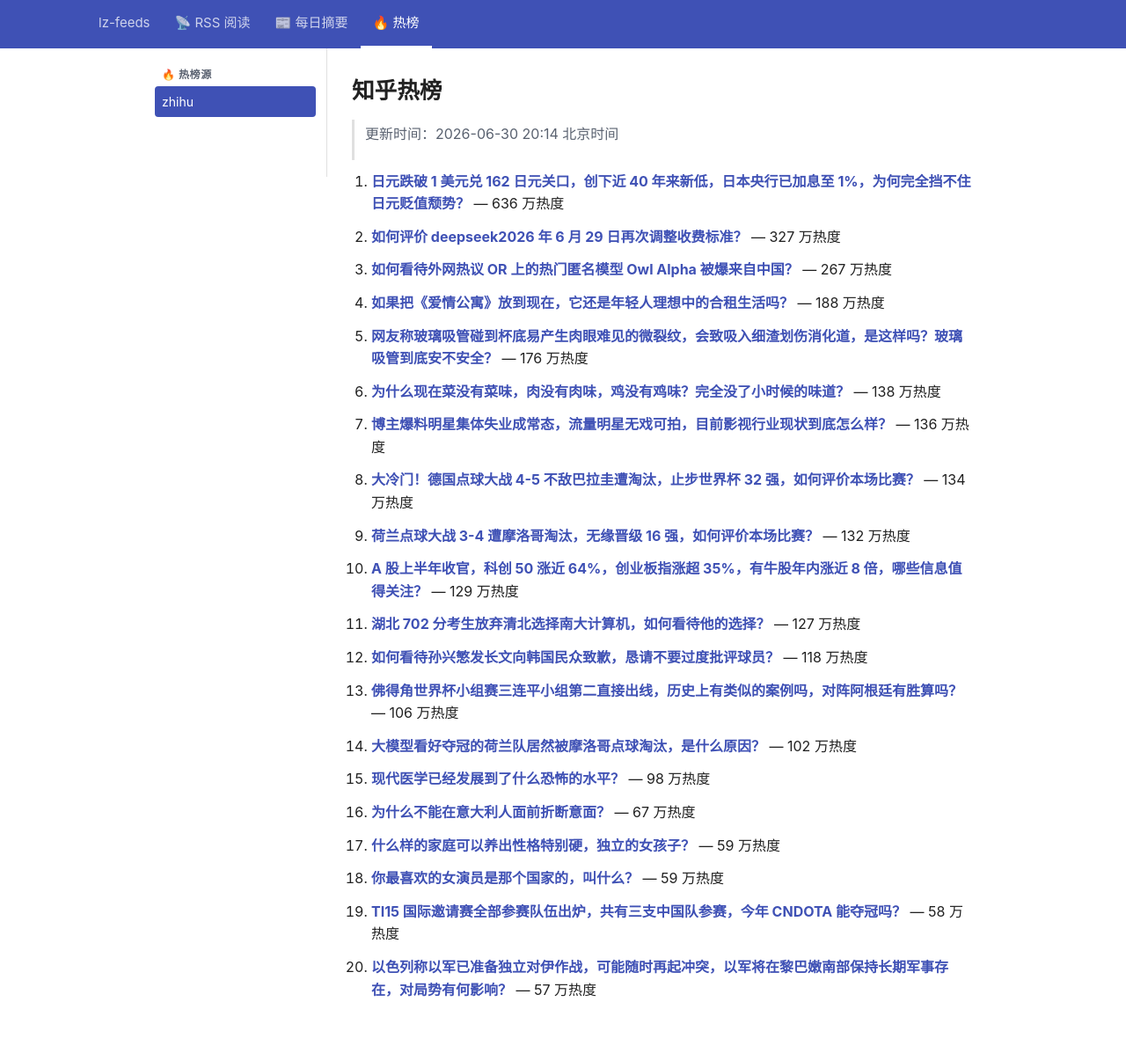
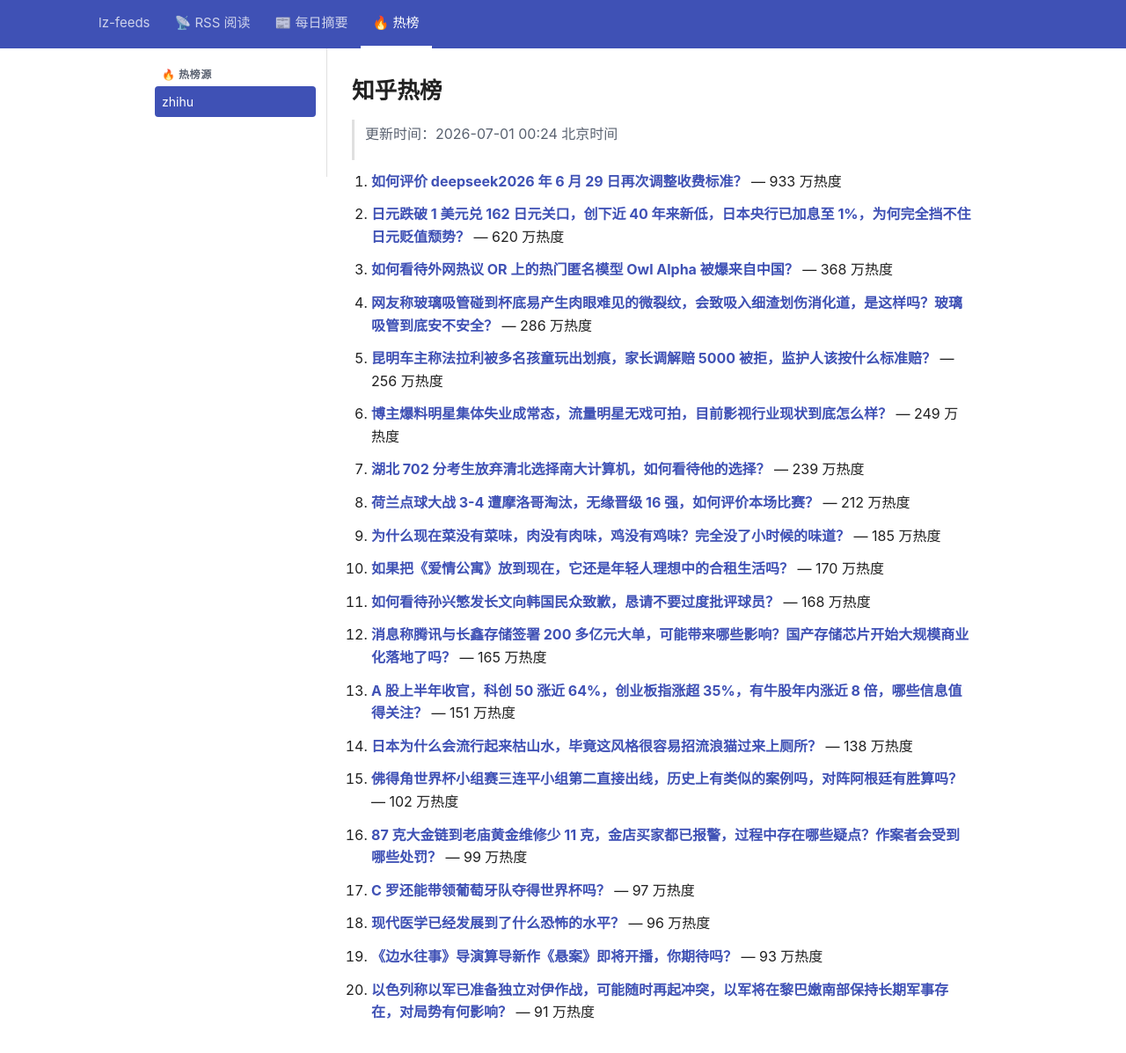
Before and after one commit to lizhang0101/lz-feeds, a Jekyll site: the page built from _hotlist/zhihu.md, in a window 1280 px wide and 1228 px high. Shown: the top 1197 px of the window at 88% size. Built offline with Jekyll 4.4.1, drawn with Linux system fonts in a browser that asks for light colours.

Commit message:
hotlist: 2026-06-30T16:24Z

```diff
--- a/_hotlist/zhihu.md
+++ b/_hotlist/zhihu.md
@@ -1,48 +1,48 @@
 ---
-updated: 2026-06-30 20:14 北京时间
+updated: 2026-07-01 00:24 北京时间
 count: 20
 ---
 
 # 知乎热榜
 
-> 更新时间：2026-06-30 20:14 北京时间
+> 更新时间：2026-07-01 00:24 北京时间
 
-1. **[日元跌破 1 美元兑 162 日元关口，创下近 40 年来新低，日本央行已加息至 1%，为何完全挡不住日元贬值颓势？](https://www.zhihu.com/question/2055222122289558459)** — 636 万热度
+1. **[如何评价 deepseek2026 年 6 月 29 日再次调整收费标准？](https://www.zhihu.com/question/2055040930516824522)** — 933 万热度
 
-2. **[如何评价 deepseek2026 年 6 月 29 日再次调整收费标准？](https://www.zhihu.com/question/2055040930516824522)** — 327 万热度
+2. **[日元跌破 1 美元兑 162 日元关口，创下近 40 年来新低，日本央行已加息至 1%，为何完全挡不住日元贬值颓势？](https://www.zhihu.com/question/2055222122289558459)** — 620 万热度
 
-3. **[如何看待外网热议 OR 上的热门匿名模型 Owl Alpha 被爆来自中国？](https://www.zhihu.com/question/2055052533110937112)** — 267 万热度
+3. **[如何看待外网热议 OR 上的热门匿名模型 Owl Alpha 被爆来自中国？](https://www.zhihu.com/question/2055052533110937112)** — 368 万热度
 
-4. **[如果把《爱情公寓》放到现在，它还是年轻人理想中的合租生活吗？](https://www.zhihu.com/question/2048064764694245412)** — 188 万热度
+4. **[网友称玻璃吸管碰到杯底易产生肉眼难见的微裂纹，会致吸入细渣划伤消化道，是这样吗？玻璃吸管到底安不安全？](https://www.zhihu.com/question/2054901718014488895)** — 286 万热度
 
-5. **[网友称玻璃吸管碰到杯底易产生肉眼难见的微裂纹，会致吸入细渣划伤消化道，是这样吗？玻璃吸管到底安不安全？](https://www.zhihu.com/question/2054901718014488895)** — 176 万热度
+5. **[昆明车主称法拉利被多名孩童玩出划痕，家长调解赔 5000 被拒，监护人该按什么标准赔？](https://www.zhihu.com/question/2054940687393625681)** — 256 万热度
 
-6. **[为什么现在菜没有菜味，肉没有肉味，鸡没有鸡味？完全没了小时候的味道？](https://www.zhihu.com/question/2051995159957607218)** — 138 万热度
+6. **[博主爆料明星集体失业成常态，流量明星无戏可拍，目前影视行业现状到底怎么样？](https://www.zhihu.com/question/2055214660853266021)** — 249 万热度
 
-7. **[博主爆料明星集体失业成常态，流量明星无戏可拍，目前影视行业现状到底怎么样？](https://www.zhihu.com/question/2055214660853266021)** — 136 万热度
+7. **[湖北 702 分考生放弃清北选择南大计算机，如何看待他的选择？](https://www.zhihu.com/question/2055324594878113683)** — 239 万热度
 
-8. **[大冷门！德国点球大战 4-5 不敌巴拉圭遭淘汰，止步世界杯 32 强，如何评价本场比赛？](https://www.zhihu.com/question/2054885142036833997)** — 134 万热度
+8. **[荷兰点球大战 3-4 遭摩洛哥淘汰，无缘晋级 16 强，如何评价本场比赛？](https://www.zhihu.com/question/2054883065927939373)** — 212 万热度
 
-9. **[荷兰点球大战 3-4 遭摩洛哥淘汰，无缘晋级 16 强，如何评价本场比赛？](https://www.zhihu.com/question/2054883065927939373)** — 132 万热度
+9. **[为什么现在菜没有菜味，肉没有肉味，鸡没有鸡味？完全没了小时候的味道？](https://www.zhihu.com/question/2051995159957607218)** — 185 万热度
 
-10. **[A 股上半年收官，科创 50 涨近 64%，创业板指涨超 35%，有牛股年内涨近 8 倍，哪些信息值得关注？](https://www.zhihu.com/question/2055219508588155451)** — 129 万热度
+10. **[如果把《爱情公寓》放到现在，它还是年轻人理想中的合租生活吗？](https://www.zhihu.com/question/2048064764694245412)** — 170 万热度
 
-11. **[湖北 702 分考生放弃清北选择南大计算机，如何看待他的选择？](https://www.zhihu.com/question/2055324594878113683)** — 127 万热度
+11. **[如何看待孙兴慜发长文向韩国民众致歉，恳请不要过度批评球员？](https://www.zhihu.com/question/2055212796250256751)** — 168 万热度
 
-12. **[如何看待孙兴慜发长文向韩国民众致歉，恳请不要过度批评球员？](https://www.zhihu.com/question/2055212796250256751)** — 118 万热度
+12. **[消息称腾讯与长鑫存储签署 200 多亿元大单，可能带来哪些影响？国产存储芯片开始大规模商业化落地了吗？](https://www.zhihu.com/question/2054996623214600765)** — 165 万热度
 
-13. **[佛得角世界杯小组赛三连平小组第二直接出线，历史上有类似的案例吗，对阵阿根廷有胜算吗？](https://www.zhihu.com/question/2054159485770232792)** — 106 万热度
+13. **[A 股上半年收官，科创 50 涨近 64%，创业板指涨超 35%，有牛股年内涨近 8 倍，哪些信息值得关注？](https://www.zhihu.com/question/2055219508588155451)** — 151 万热度
 
-14. **[大模型看好夺冠的荷兰队居然被摩洛哥点球淘汰，是什么原因？](https://www.zhihu.com/question/2055258218838898533)** — 102 万热度
+14. **[日本为什么会流行起来枯山水，毕竟这风格很容易招流浪猫过来上厕所？](https://www.zhihu.com/question/2050396904736002428)** — 138 万热度
 
-15. **[现代医学已经发展到了什么恐怖的水平？](https://www.zhihu.com/question/24075060)** — 98 万热度
+15. **[佛得角世界杯小组赛三连平小组第二直接出线，历史上有类似的案例吗，对阵阿根廷有胜算吗？](https://www.zhihu.com/question/2054159485770232792)** — 102 万热度
 
-16. **[为什么不能在意大利人面前折断意面？](https://www.zhihu.com/question/1998599305938900152)** — 67 万热度
+16. **[87 克大金链到老庙黄金维修少 11 克，金店买家都已报警，过程中存在哪些疑点？作案者会受到哪些处罚？](https://www.zhihu.com/question/2054916487022731271)** — 99 万热度
 
-17. **[什么样的家庭可以养出性格特别硬，独立的女孩子？](https://www.zhihu.com/question/399331393)** — 59 万热度
+17. **[C 罗还能带领葡萄牙队夺得世界杯吗？](https://www.zhihu.com/question/2051983975313413916)** — 97 万热度
 
-18. **[你最喜欢的女演员是那个国家的，叫什么？](https://www.zhihu.com/question/9216246199)** — 59 万热度
+18. **[现代医学已经发展到了什么恐怖的水平？](https://www.zhihu.com/question/24075060)** — 96 万热度
 
-19. **[TI15 国际邀请赛全部参赛队伍出炉，共有三支中国队参赛，今年 CNDOTA 能夺冠吗？](https://www.zhihu.com/question/2054895660294300601)** — 58 万热度
+19. **[《边水往事》导演算导新作《悬案》即将开播，你期待吗？](https://www.zhihu.com/question/2055391861259474703)** — 93 万热度
 
-20. **[以色列称以军已准备独立对伊作战，可能随时再起冲突，以军将在黎巴嫩南部保持长期军事存在，对局势有何影响？](https://www.zhihu.com/question/2055248001816432985)** — 57 万热度
+20. **[以色列称以军已准备独立对伊作战，可能随时再起冲突，以军将在黎巴嫩南部保持长期军事存在，对局势有何影响？](https://www.zhihu.com/question/2055248001816432985)** — 91 万热度
```
